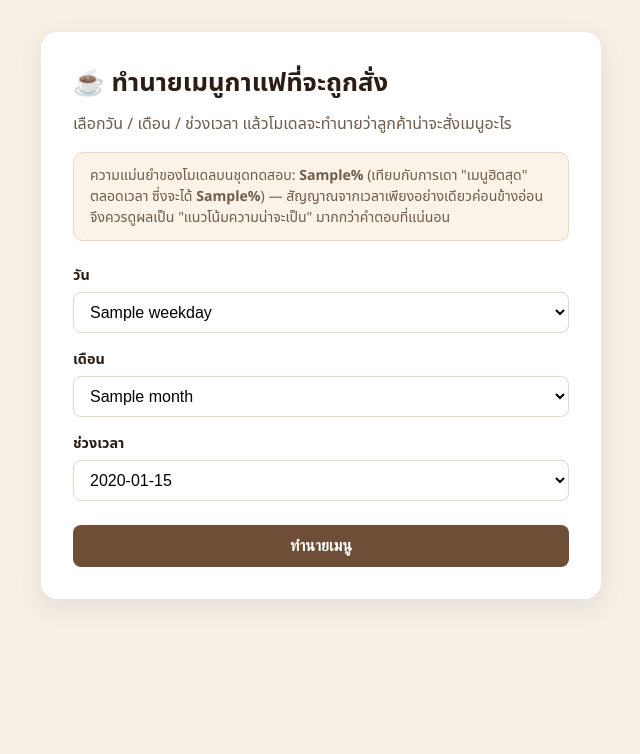
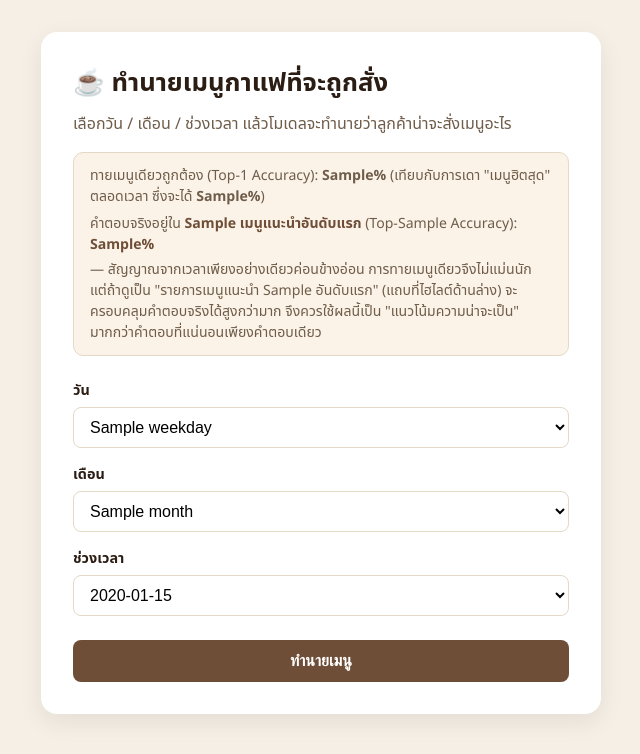
Before and after one commit to naza1144/ML_project, a Flask app: template templates/index.html in a window 1280 px wide. Shown: the top 754 px of the page, without its empty margins (319-959 px from the left). Run offline with Flask 3, Linux system fonts and the light colour scheme; the template is opened without the code that fills it: most values are stand-ins (such as "Sample title", 1, 10 or a date in 2020); parts of the project's set-up code (start-up, migrations or seed data) failed here and were passed over.

Commit message:
Enhance coffee menu prediction model with Top-k accuracy metrics and UI updates
- Added Top-k accuracy calculation in model evaluation.
- Updated app to display Top-k predictions and their probabilities.
- Enhanced styling for Top-k results in the UI.
- Modified project report to include Top-k accuracy metrics and explanations.

```diff
--- a/app.py
+++ b/app.py
@@ -13,6 +13,8 @@ month_order = bundle["month_order"]
 time_of_day_order = bundle["time_of_day_order"]
 test_accuracy = bundle["test_accuracy"]
 baseline_accuracy = bundle["baseline_accuracy"]
+top_k = bundle["top_k"]
+top_k_accuracy = bundle["top_k_accuracy"]
 
 
 @app.route("/")
@@ -24,6 +26,8 @@ def index():
         times_of_day=time_of_day_order,
         test_accuracy=round(test_accuracy * 100, 1),
         baseline_accuracy=round(baseline_accuracy * 100, 1),
+        top_k=top_k,
+        top_k_accuracy=round(top_k_accuracy * 100, 1),
     )
 
 
@@ -51,9 +55,14 @@ def predict():
     return jsonify(
         {
             "prediction": ranked[0][0],
+            "top_k": top_k,
             "probabilities": [
-                {"coffee_name": name, "probability": round(float(p), 4)}
-                for name, p in ranked
+                {
+                    "coffee_name": name,
+                    "probability": round(float(p), 4),
+                    "in_top_k": rank < top_k,
+                }
+                for rank, (name, p) in enumerate(ranked)
             ],
         }
     )
--- a/static/app.js
+++ b/static/app.js
@@ -29,12 +29,12 @@ form.addEventListener("submit", async (e) => {
     topCoffeeEl.textContent = data.prediction;
     barsEl.innerHTML = "";
 
-    data.probabilities.forEach(({ coffee_name, probability }) => {
+    data.probabilities.forEach(({ coffee_name, probability, in_top_k }) => {
       const pct = (probability * 100).toFixed(1);
       const row = document.createElement("div");
-      row.className = "bar-row";
+      row.className = "bar-row" + (in_top_k ? " bar-row-top-k" : "");
       row.innerHTML = `
-        <span>${coffee_name}</span>
+        <span>${in_top_k ? "⭐ " : ""}${coffee_name}</span>
         <span class="bar-track"><span class="bar-fill" style="width: ${pct}%"></span></span>
         <span class="bar-pct">${pct}%</span>
       `;
--- a/static/style.css
+++ b/static/style.css
@@ -49,6 +49,14 @@ h1 {
   margin-bottom: 24px;
 }
 
+.accuracy-note > div {
+  margin-bottom: 6px;
+}
+
+.top-k-line strong {
+  color: var(--accent);
+}
+
 .field {
   margin-bottom: 16px;
   display: flex;
@@ -90,6 +98,12 @@ button:hover { background: #5a3d2b; }
   font-size: 1.1rem;
 }
 
+.top-k-caption {
+  font-size: 0.85rem;
+  color: var(--muted);
+  margin-top: -6px;
+}
+
 #top-coffee {
   color: var(--accent);
   font-weight: 700;
@@ -103,6 +117,13 @@ button:hover { background: #5a3d2b; }
   align-items: center;
   gap: 10px;
   font-size: 0.9rem;
+  padding: 4px 6px;
+  border-radius: 6px;
+}
+
+.bar-row-top-k {
+  background: #f6ead6;
+  font-weight: 600;
 }
 
 .bar-track {
--- a/templates/index.html
+++ b/templates/index.html
@@ -14,10 +14,17 @@
     </p>
 
     <div class="accuracy-note">
-      ความแม่นยำของโมเดลบนชุดทดสอบ: <strong>{{ test_accuracy }}%</strong>
-      (เทียบกับการเดา "เมนูฮิตสุด" ตลอดเวลา ซึ่งจะได้ <strong>{{ baseline_accuracy }}%</strong>)
-      &mdash; สัญญาณจากเวลาเพียงอย่างเดียวค่อนข้างอ่อน จึงควรดูผลเป็น
-      "แนวโน้มความน่าจะเป็น" มากกว่าคำตอบที่แน่นอน
+      <div>
+        ทายเมนูเดียวถูกต้อง (Top-1 Accuracy): <strong>{{ test_accuracy }}%</strong>
+        (เทียบกับการเดา "เมนูฮิตสุด" ตลอดเวลา ซึ่งจะได้ <strong>{{ baseline_accuracy }}%</strong>)
+      </div>
+      <div class="top-k-line">
+        คำตอบจริงอยู่ใน <strong>{{ top_k }} เมนูแนะนำอันดับแรก</strong> (Top-{{ top_k }} Accuracy):
+        <strong>{{ top_k_accuracy }}%</strong>
+      </div>
+      &mdash; สัญญาณจากเวลาเพียงอย่างเดียวค่อนข้างอ่อน การทายเมนูเดียวจึงไม่แม่นนัก แต่ถ้าดูเป็น
+      "รายการเมนูแนะนำ {{ top_k }} อันดับแรก" (แถบที่ไฮไลต์ด้านล่าง) จะครอบคลุมคำตอบจริงได้สูงกว่ามาก
+      จึงควรใช้ผลนี้เป็น "แนวโน้มความน่าจะเป็น" มากกว่าคำตอบที่แน่นอนเพียงคำตอบเดียว
     </div>
 
     <form id="predict-form">
@@ -56,6 +63,10 @@
       <p class="top-prediction">
         เมนูที่น่าจะถูกสั่งมากที่สุด: <span id="top-coffee">-</span>
       </p>
+      <p class="top-k-caption">
+        แถบสีเข้ม <span id="top-k-caption-num">{{ top_k }}</span> อันดับแรก
+        คือ "เมนูแนะนำ" ที่ครอบคลุมคำตอบจริงได้ {{ top_k_accuracy }}% ของเวลา
+      </p>
       <div id="bars" class="bars"></div>
     </section>
 
```
Also changed, not shown: train_model.py (+16 -2 lines), รายงานโครงงาน_ML.md (+29 -15 lines), 2 other files.
